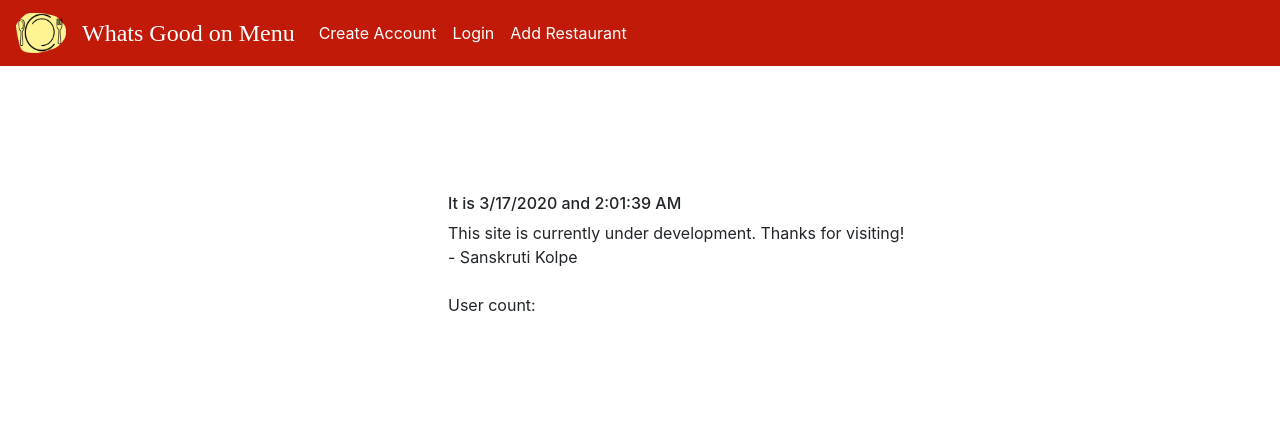
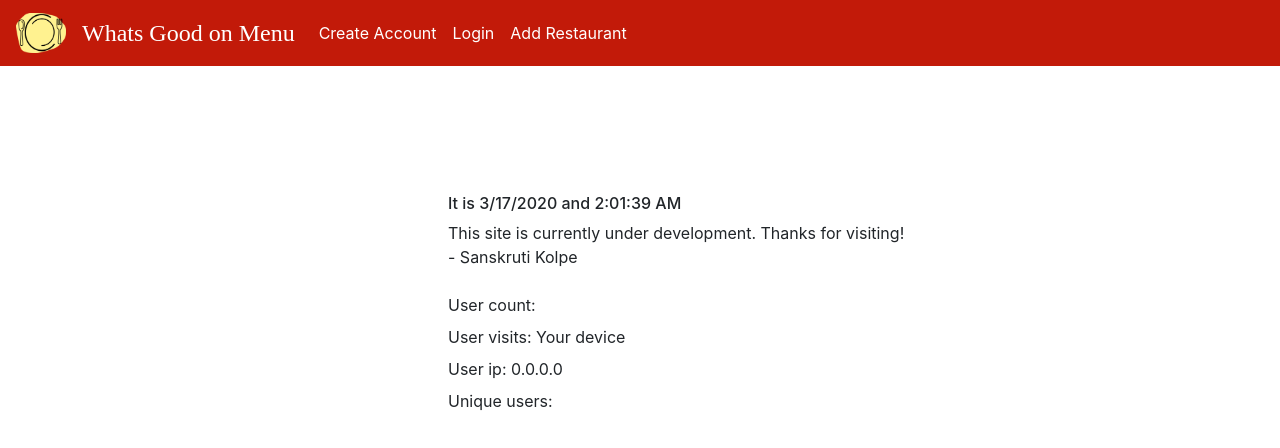
Before and after one commit to sanskruti29/whatsgoodonmenuui, a React (Create React App) app: page / in a window 1280 px wide. Shown: the top 448 px of the page. Built offline with nearby package versions, Linux system fonts and the light colour scheme; no server answers.

Commit message:
User counts, visits, ip

```diff
--- a/src/components/Home.js
+++ b/src/components/Home.js
@@ -3,6 +3,8 @@ import './Styles.css';
 import './Styles.css';
 import Header from './Header';
 import UserCount from './UserCount';
+import UserVisit from './UserVisit';
+import UserUnique from './UserUnique';
 
 function UserInfo(props){
     return(
@@ -28,6 +30,8 @@ function Comment(props){
             <UserInfo user={props.author} />
             <br/>
             <UserCount/>
+            <UserVisit/>
+            <UserUnique/>
         </div>
     )
 }
--- /dev/null
+++ b/src/components/UserUnique.js
@@ -0,0 +1,29 @@
+import React from "react"
+import {API_ROOT} from './app-config'
+
+export default class UserCount extends  React.Component {
+    constructor(props) {
+        super(props);
+
+        this.state = {
+          data: null,
+        };
+    }
+    // componentDidMount(){
+    //     fetch('https://api.whatsgoodonmenu.com/count, {
+    //         method: 'GET',
+    //         body: JSON.stringify(data),
+    //     });
+    // }
+    componentDidMount() {
+        fetch(`${API_ROOT}/unique`)
+            .then(response => response.json())
+            .then(data => this.setState({ data }));
+    }
+
+    render(){
+        return(
+            <label>Unique users: {this.state.data}</label>
+        );
+    }
+}
--- /dev/null
+++ b/src/components/UserVisit.js
@@ -0,0 +1,38 @@
+import React from "react"
+import {API_ROOT} from './app-config'
+
+export default class UserCount extends  React.Component {
+    constructor(props) {
+        super(props);
+
+        this.state = {
+            device: "Your device",
+            ip: "0.0.0.0"
+        };
+    }
+    // componentDidMount(){
+    //     fetch('https://api.whatsgoodonmenu.com/count, {
+    //         method: 'GET',
+    //         body: JSON.stringify(data),
+    //     });
+    // }
+    componentDidMount() {
+        fetch(`${API_ROOT}/visit`)
+            .then(response => response.json())
+            .then(data => {
+                var device = data.device;
+                var ip = data.ip;
+                this.setState({ device })
+                this.setState({ ip })
+            });
+    }
+
+    render(){
+        return(
+            <div>
+                <label>User visits: {this.state.device}</label><br/>
+                <label>User ip: {this.state.ip}</label>
+            </div>
+        );
+    }
+}
```
